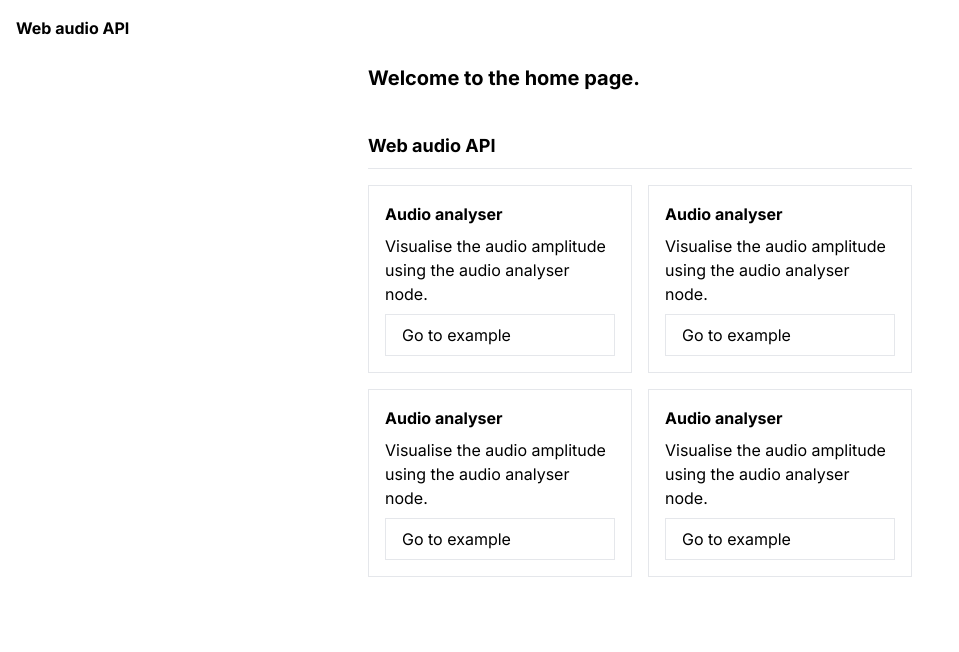
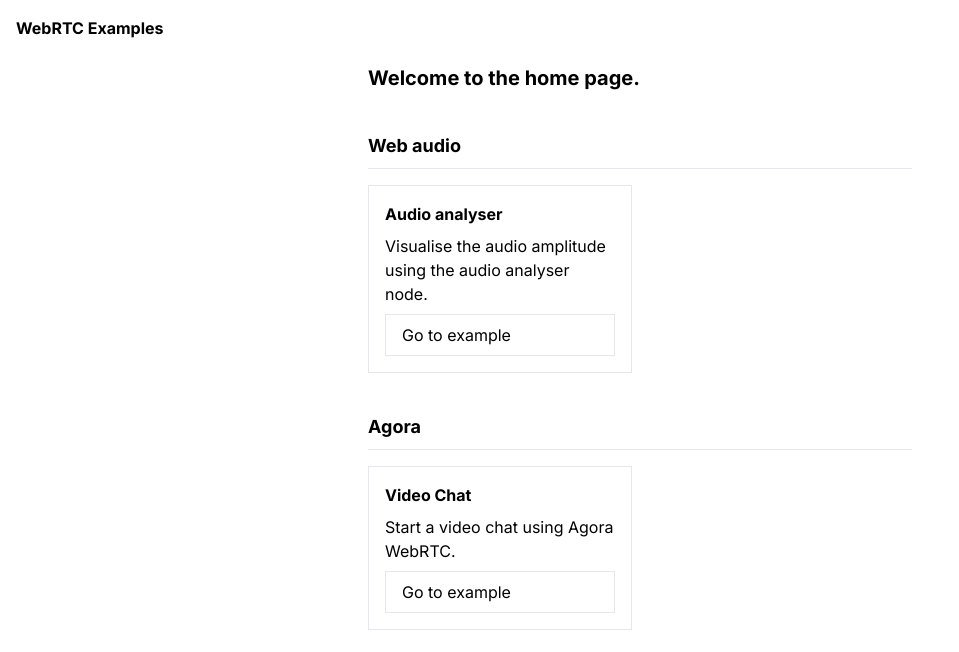
Before and after one commit to junotb/nextjs-agora-example, a Next.js app: page / in a window 1280 px wide. Shown: the top 652 px of the page, without its empty margins (0-959 px from the left). Built offline with nearby package versions, Linux system fonts and the light colour scheme.

Commit message:
edit service

```diff
--- a/app/api/openai/route.ts
+++ b/app/api/openai/route.ts
@@ -1,19 +1,15 @@
-// pages/api/openai.ts
-import { NextApiRequest, NextApiResponse } from 'next';
+import { NextResponse } from 'next/server';
+import type { NextRequest } from 'next/server';
 import { OpenAI } from 'openai';
+
+export async function POST(req: NextRequest) {
+  const { prompt } = await req.json();
 
   const openai = new OpenAI({
     apiKey: process.env.OPENAI_API_KEY
   });
 
-export default async function handler(
-  request: NextApiRequest,
-  response: NextApiResponse
-) {
-  if (request.method === 'POST') {
   try {
-      const { prompt } = request.body;
-
     const completion = await openai.chat.completions.create({
       model: 'gpt-3.5-turbo',
       messages: [{
@@ -33,12 +29,9 @@ export default async function handler(
       }]
     });
 
-      response.status(200).json({ result: completion.choices[0] });
+    return NextResponse.json({ result: completion.choices[0] }, { status: 201 });
   } catch (error) {
     console.error(error);
-      response.status(500).json({ error: 'Error generating response' });
-    }
-  } else {
-    response.status(405).json({ error: 'Method not allowed' });
+    return NextResponse.json({ error: '교정 중에 문제가 발생했습니다.' }, { status: 500 });
   }
 }
--- a/app/layout.tsx
+++ b/app/layout.tsx
@@ -5,8 +5,8 @@ import "./globals.css";
 const inter = Inter({ subsets: ["latin"] });
 
 export const metadata: Metadata = {
-  title: "Create Next App",
-  description: "Generated by create next app",
+  title: "WebRTC examples with Next.js",
+  description: "WebRTC examples with Next.js",
 };
 
 export default function RootLayout({
--- a/app/page.tsx
+++ b/app/page.tsx
@@ -8,34 +8,29 @@ export default function Home() {
 		<div className="flex flex-col justify-center items-center h-full gap-2">
       <Header />
       <div className="mt-12 w-full max-w-xl h-full">
-        <section className="flex flex-col gap-4 p-4">
+        <div className="flex flex-col gap-4 p-4">
           <h1 className="text-xl font-bold">Welcome to the home page.</h1>
-        </section>
-        <section className="flex flex-col gap-4 p-4">
-          <h2 className="border-b py-2 text-lg font-bold">Web audio API</h2>
+        </div>
+        <div className="flex flex-col gap-4 p-4">
+          <h2 className="border-b py-2 text-lg font-bold">Web audio</h2>
           <div className="grid grid-cols-2 gap-4">
             <article className="flex flex-col gap-2 border p-4">
               <h3 className="text-base font-bold">Audio analyser</h3>
               <p>Visualise the audio amplitude using the audio analyser node.</p>
               <Link href="/webaudio/analyser" className="border px-4 py-2">Go to example</Link>
             </article>
+          </div>
+        </div>
+        <div className="flex flex-col gap-4 p-4">
+          <h2 className="border-b py-2 text-lg font-bold">Agora</h2>
+          <div className="grid grid-cols-2 gap-4">
             <article className="flex flex-col gap-2 border p-4">
-              <h3 className="text-base font-bold">Audio analyser</h3>
-              <p>Visualise the audio amplitude using the audio analyser node.</p>
-              <Link href="/webaudio/analyser" className="border px-4 py-2">Go to example</Link>
-            </article>
-            <article className="flex flex-col gap-2 border p-4">
-              <h3 className="text-base font-bold">Audio analyser</h3>
-              <p>Visualise the audio amplitude using the audio analyser node.</p>
-              <Link href="/webaudio/analyser" className="border px-4 py-2">Go to example</Link>
-            </article>
-            <article className="flex flex-col gap-2 border p-4">
-              <h3 className="text-base font-bold">Audio analyser</h3>
-              <p>Visualise the audio amplitude using the audio analyser node.</p>
-              <Link href="/webaudio/analyser" className="border px-4 py-2">Go to example</Link>
+              <h3 className="text-base font-bold">Video Chat</h3>
+              <p>Start a video chat using Agora WebRTC.</p>
+              <Link href="/webrtc/agora" className="border px-4 py-2">Go to example</Link>
             </article>
           </div>
-        </section>
+        </div>
       </div>
     </div>
   );
--- a/app/webaudio/analyser/legacy/page.tsx
+++ /dev/null
@@ -1,133 +0,0 @@
-'use client';
-
-import clsx from "clsx";
-import { MouseEvent, useRef, useState } from "react";
-
-export default function Page() {
-  const CANVAS_WIDTH = 512;
-  const CANVAS_HEIGHT = 256;
-  const [isStart, setIsStart] = useState(false);
-  const sourceNodeRef = useRef<AudioBufferSourceNode | null>(null);
-  const canvasRef = useRef<HTMLCanvasElement>(null);
-  const outputRef = useRef<HTMLOutputElement>(null);
-
-  function handleStart(event: MouseEvent<HTMLButtonElement>): void {
-    event.preventDefault();
-
-    setIsStart(true);
-
-    // A user interaction happened we can create the audioContext
-    const audioContext = new AudioContext();
-
-    // Load the audio the first time through, otherwise play it from the buffer
-    outputRef.current!.textContent = "Loading audio…";
-
-    fetch("/audios/viper.mp3")
-      .then((response) => response.arrayBuffer())
-      .then((downloadedBuffer) => audioContext.decodeAudioData(downloadedBuffer))
-      .then((decodedBuffer) => {
-        outputRef.current!.textContent = "Configuring audio stack…";
-
-        // Set up the AudioBufferSourceNode
-        sourceNodeRef.current = new AudioBufferSourceNode(audioContext, {
-          buffer: decodedBuffer,
-          loop: true,
-        });
-
-        // Set up the audio analyser and the javascript node
-        const analyserNode = new AnalyserNode(audioContext);
-        const javascriptNode = audioContext.createScriptProcessor(
-          1024,
-          1,
-          1
-        );
-
-        // Connect the nodes together
-        sourceNodeRef.current!.connect(audioContext.destination);
-        sourceNodeRef.current!.connect(analyserNode);
-        analyserNode.connect(javascriptNode);
-        javascriptNode.connect(audioContext.destination);
-
-        // Play the audio
-        outputRef.current!.textContent = "Audio playing…";
-        sourceNodeRef.current!.start(0); // Play the sound now
-
-        // Set up the event handler that is triggered every time enough samples have been collected
-        // then trigger the audio analysis and draw the results
-        javascriptNode.onaudioprocess = () => {
-          // Read the frequency values
-          const amplitudeArray = new Uint8Array(
-            analyserNode.frequencyBinCount
-          );
-
-          // Get the time domain data for this sample
-          analyserNode.getByteTimeDomainData(amplitudeArray);
-
-          // Draw the display when the audio is playing
-          if (audioContext.state === "running") {
-            // Draw the time domain in the canvas
-            requestAnimationFrame(() => {
-              // Get the canvas 2d context
-              const canvasContext = canvasRef.current!.getContext("2d")!;
-
-              // Clear the canvas
-              canvasContext.clearRect(
-                0,
-                0,
-                CANVAS_WIDTH,
-                CANVAS_HEIGHT
-              );
-
-              // Draw the amplitude inside the canvas
-              for (let i = 0; i < amplitudeArray.length; i++) {
-                const value = amplitudeArray[i] / 256;
-                const y = CANVAS_HEIGHT - (CANVAS_HEIGHT * value);
-                canvasContext.fillStyle = "black";
-                canvasContext.fillRect(i, y, 1, 1);
-              }
-            });
-          }
-        };
-      })
-      .catch((e) => {
-        console.error(`Error: ${e}`);
-      });
-  }
-
-  function handleStop(event: MouseEvent<HTMLButtonElement>): void {
-    event.preventDefault();
-
-    setIsStart(false);
-
-    // Set up the event handler to stop playing the audio
-    sourceNodeRef.current!.stop(0);
-    outputRef.current!.textContent = "Audio stopped.";
-  }
-
-  return (
-		<div className="flex flex-col justify-center items-center h-full gap-2">
-      <h1 className="font-bold">Web Audio API examples: audio analyser</h1>
-      <canvas
-        ref={canvasRef}
-        width={CANVAS_WIDTH}
-        height={CANVAS_HEIGHT}
-        className="border"
-      ></canvas>
-      <div className="flex gap-2">
-        <button
-          type="button"
-          onClick={handleStart}
-          disabled={isStart}
-          className={clsx("border px-4 py-2", { "bg-neutral-500" : isStart })}
-        >Start</button>
-        <button
-          type="button"
-          onClick={handleStop}
-          disabled={!isStart}
-          className={clsx("border px-4 py-2", { "bg-neutral-500" : !isStart })}
-        >Stop</button>
-      </div>
-      <output ref={outputRef}></output>
-    </div>
-  );
-}
--- a/app/webaudio/analyser/page.tsx
+++ b/app/webaudio/analyser/page.tsx
@@ -1,5 +1,6 @@
 'use client';
 
+import Header from "@/components/Header";
 import clsx from "clsx";
 import { useRef, useState } from "react";
 
@@ -84,7 +85,9 @@ export default function Page() {
 
   return (
 		<div className="flex flex-col justify-center items-center h-full gap-2">
-      <h1 className="font-bold">Web Audio API examples: audio analyser</h1>
+      <Header />
+      <div className="flex flex-col justify-center items-center gap-4 mt-12 w-full max-w-xl h-full">
+        <h1 className="text-xl font-bold">Web Audio API examples: audio analyser</h1>
         <canvas
           ref={canvasRef}
           width={CANVAS_WIDTH}
@@ -107,5 +110,6 @@ export default function Page() {
         </div>
         <output ref={outputRef}></output>
       </div>
+    </div>
   );
 }
--- a/components/Header.tsx
+++ b/components/Header.tsx
@@ -1,7 +1,7 @@
 export default function Header() {
   return (
     <div className="absolute top-0 p-4 w-full h-12">
-      <h1 className="font-bold">Web audio API</h1>
+      <h1 className="font-bold">WebRTC Examples</h1>
     </div>
   );
 }
```
Lines whose indentation alone changed are shown as unchanged.
